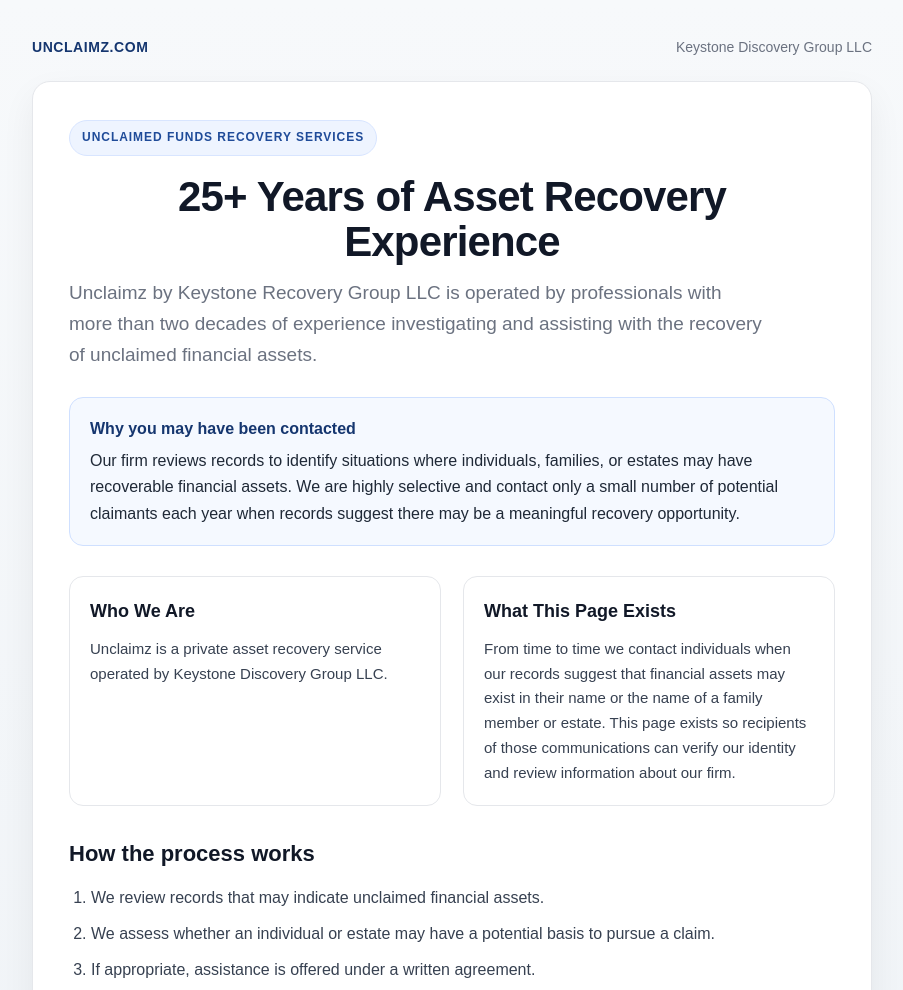
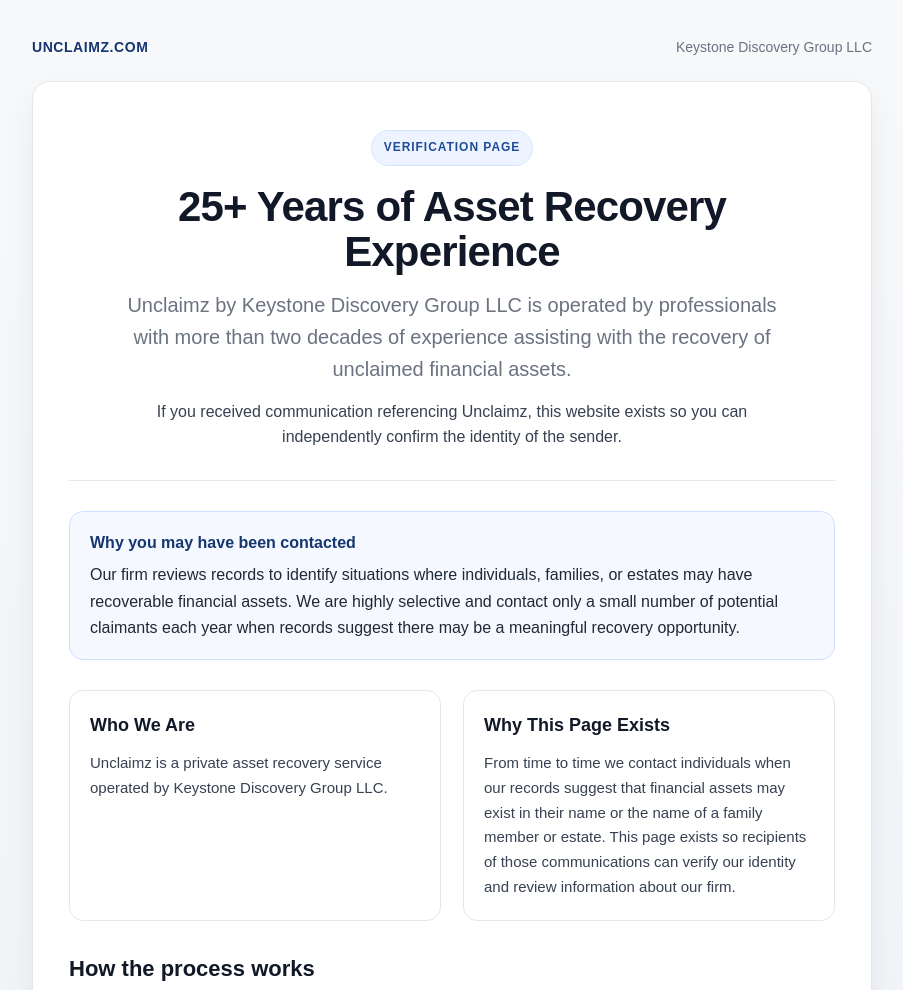
Before and after one commit to howiebenjamin/unclaimz-site, a plain HTML site: page index.html in a window 1280 px wide. Shown: the top 990 px of the page, without its empty margins (188-1091 px from the left). Drawn offline with Linux system fonts and the light colour scheme.

Commit message:
Update index.html

```diff
--- a/index.html
+++ b/index.html
@@ -82,11 +82,35 @@
       color: #111827;
     }
 
-    .subhead {
-      margin: 0 0 26px;
-      font-size: 19px;
+    .hero {
+      text-align: center;
+      padding: 10px 20px 30px 20px;
+      border-bottom: 1px solid var(--line);
+      margin-bottom: 30px;
+    }
+
+    .hero h1 {
+      margin: 0 0 14px;
+      font-size: 42px;
+      line-height: 1.08;
+      letter-spacing: -0.02em;
+      color: #111827;
+    }
+
+    .hero-sub {
+      font-size: 20px;
       color: var(--muted);
-      max-width: 700px;
+      max-width: 680px;
+      margin: 0 auto 14px auto;
+      line-height: 1.6;
+    }
+
+    .hero-note {
+      font-size: 16px;
+      color: #374151;
+      max-width: 620px;
+      margin: 0 auto;
+      line-height: 1.6;
     }
 
     .notice {
@@ -211,11 +235,12 @@
         grid-template-columns: 1fr;
       }
 
-      h1 {
+      h1,
+      .hero h1 {
         font-size: 34px;
       }
 
-      .subhead {
+      .hero-sub {
         font-size: 17px;
       }
 
@@ -238,22 +263,24 @@
     </div>
 
     <div class="card">
-      <div class="eyebrow">UNCLAIMED FUNDS RECOVERY SERVICES</div>
+      <div class="hero">
+        <div class="eyebrow">Verification Page</div>
 
- <h1 style="text-align:center;">25+ Years of Asset Recovery Experience</h1>
+        <h1>25+ Years of Asset Recovery Experience</h1>
 
-<p class="subhead">
-Unclaimz by Keystone Recovery Group LLC is operated by professionals with more than two decades of experience
-investigating and assisting with the recovery of unclaimed financial assets.
+        <p class="hero-sub">
+          Unclaimz by Keystone Discovery Group LLC is operated by professionals with more than two decades of experience assisting with the recovery of unclaimed financial assets.
         </p>
+
+        <p class="hero-note">
+          If you received communication referencing Unclaimz, this website exists so you can independently confirm the identity of the sender.
+        </p>
+      </div>
 
       <div class="notice">
         <div class="notice-title">Why you may have been contacted</div>
         <div>
-Our firm reviews records to identify situations where individuals,
-families, or estates may have recoverable financial assets. We are highly
-selective and contact only a small number of potential claimants each year
-when records suggest there may be a meaningful recovery opportunity.
+          Our firm reviews records to identify situations where individuals, families, or estates may have recoverable financial assets. We are highly selective and contact only a small number of potential claimants each year when records suggest there may be a meaningful recovery opportunity.
         </div>
       </div>
 
@@ -265,7 +292,7 @@
           </p>
         </div>
         <div class="panel">
-          <h2>What This Page Exists</h2>
+          <h2>Why This Page Exists</h2>
           <p>
             From time to time we contact individuals when our records suggest that financial assets may exist in their name or the name of a family member or estate. This page exists so recipients of those communications can verify our identity and review information about our firm.
           </p>
```
Lines whose indentation alone changed are shown as unchanged.
